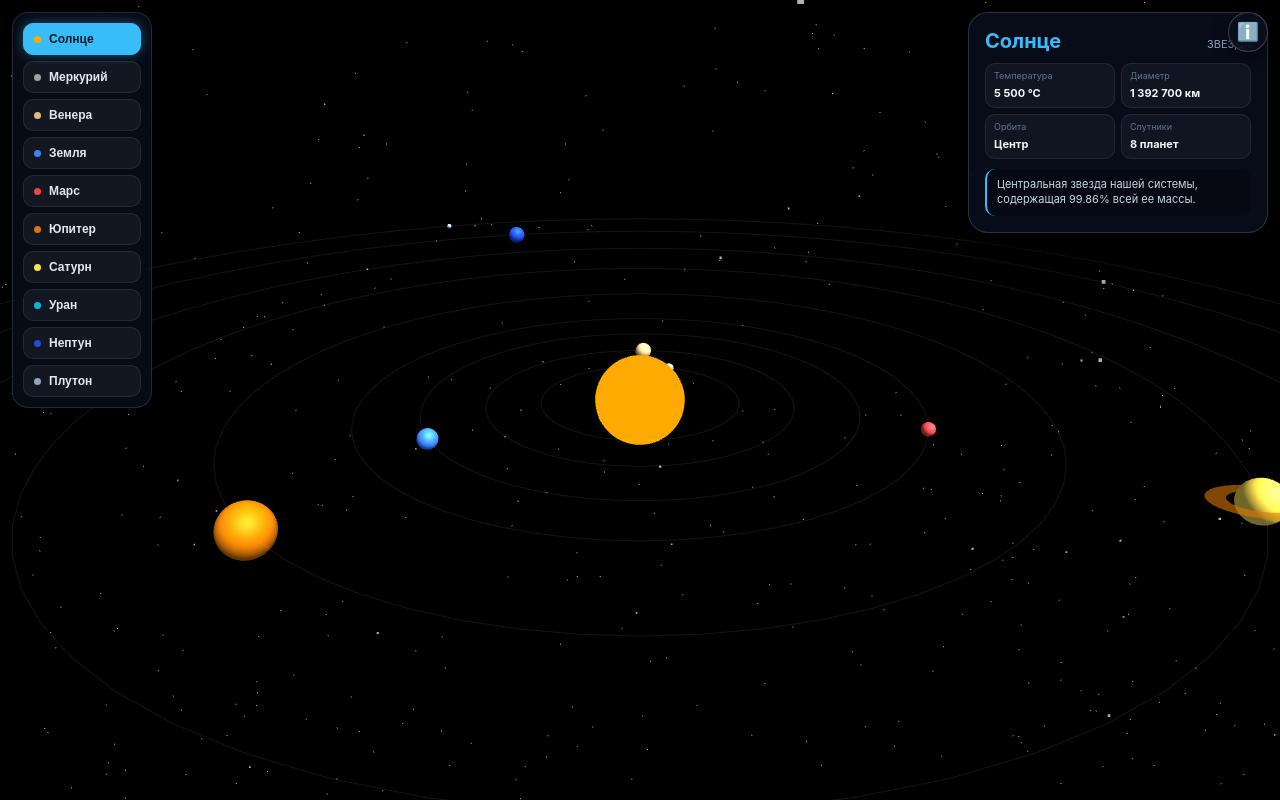
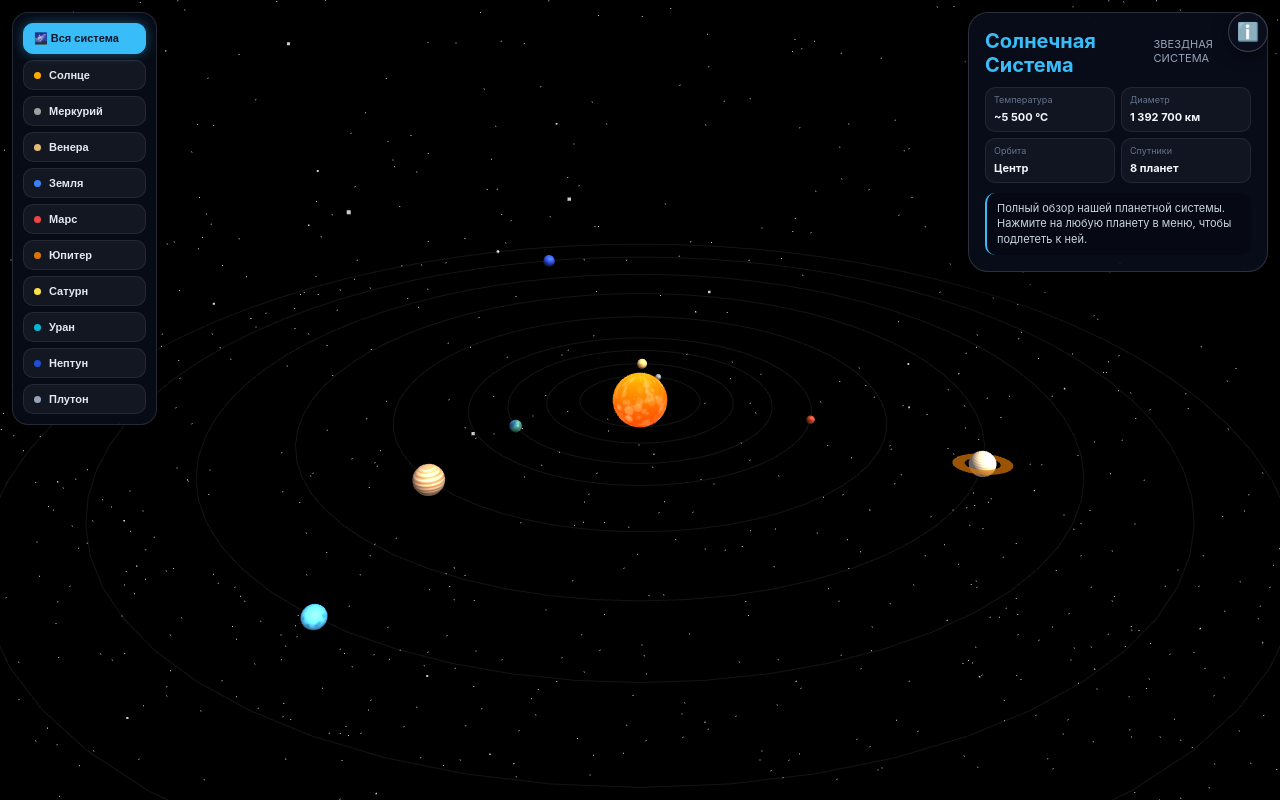
Before and after one commit to mexocoder/kahoot-cheat-web, a website: page public/index.html in a window 1280 px wide. Drawn offline with nearby package versions, Linux system fonts and the light colour scheme; animation ran at ten frames a second.

Commit message:
Update index.html

```diff
--- a/public/index.html
+++ b/public/index.html
@@ -31,7 +31,7 @@
             z-index: 1;
         }
 
-        /* Компактное меню планет слева */
+        /* Меню планет */
         .planets-menu {
             position: absolute;
             left: 12px;
@@ -45,9 +45,9 @@
             padding: 10px;
             border-radius: 16px;
             border: 1px solid rgba(255, 255, 255, 0.12);
-            max-height: calc(100vh - 120px);
+            max-height: calc(100vh - 100px);
             overflow-y: auto;
-            width: 130px;
+            width: 135px;
         }
 
         .planets-menu::-webkit-scrollbar {
@@ -64,7 +64,7 @@
             color: #e2e8f0;
             padding: 8px 10px;
             border-radius: 10px;
-            font-size: 12px;
+            font-size: 11px;
             font-weight: 600;
             cursor: pointer;
             text-align: left;
@@ -93,7 +93,7 @@
             flex-shrink: 0;
         }
 
-        /* Кнопка переключения инфо-панели */
+        /* Кнопка скрыть/показать инфо */
         .toggle-info-btn {
             position: absolute;
             top: 12px;
@@ -115,7 +115,7 @@
             box-shadow: 0 4px 15px rgba(0,0,0,0.5);
         }
 
-        /* Панель информации (компактный адаптивный дизайн) */
+        /* Панель информации */
         .info-panel {
             position: absolute;
             right: 12px;
@@ -199,7 +199,7 @@
                 width: 300px;
             }
             .planets-menu {
-                width: 140px;
+                width: 145px;
             }
         }
     </style>
@@ -210,22 +210,19 @@
 
 <div id="webgl-container"></div>
 
-<!-- Кнопка скрыть/показать инфо -->
 <button class="toggle-info-btn" id="toggleInfo">ℹ️</button>
 
-<!-- Меню планет -->
 <div class="planets-menu" id="planetsMenu"></div>
 
-<!-- Панель информации -->
 <div class="info-panel" id="infoPanel">
     <div class="info-header">
-        <h2 id="pName">Солнце</h2>
-        <span class="subtitle" id="pType">Звезда</span>
+        <h2 id="pName">Солнечная Система</h2>
+        <span class="subtitle" id="pType">Звездная система</span>
     </div>
     <div class="info-grid">
         <div class="stat-card">
             <span class="label">Температура</span>
-            <span class="val" id="pTemp">5 500 °C</span>
+            <span class="val" id="pTemp">~5 500 °C</span>
         </div>
         <div class="stat-card">
             <span class="label">Диаметр</span>
@@ -241,12 +238,100 @@
         </div>
     </div>
     <p class="description" id="pDesc">
-        Центральная звезда нашей системы, содержащая 99.86% всей ее массы.
+        Полный обзор нашей планетной системы. Нажмите на любую планету в меню, чтобы подлететь к ней.
     </p>
 </div>
 
 <script>
+    // Генератор процедурных текстур для планет
+    function generateTexture(type) {
+        const canvas = document.createElement('canvas');
+        canvas.width = 512;
+        canvas.height = 256;
+        const ctx = canvas.getContext('2d');
+
+        if (type === 'sun') {
+            const grad = ctx.createLinearGradient(0, 0, 0, 256);
+            grad.addColorStop(0, '#ffcc00');
+            grad.addColorStop(0.5, '#ff6600');
+            grad.addColorStop(1, '#ff3300');
+            ctx.fillStyle = grad;
+            ctx.fillRect(0, 0, 512, 256);
+
+            for (let i = 0; i < 400; i++) {
+                ctx.fillStyle = `rgba(255, 255, 200, ${Math.random() * 0.3})`;
+                ctx.beginPath();
+                ctx.arc(Math.random() * 512, Math.random() * 256, Math.random() * 15, 0, Math.PI * 2);
+                ctx.fill();
+            }
+        } else if (type === 'earth') {
+            ctx.fillStyle = '#1c4273';
+            ctx.fillRect(0, 0, 512, 256);
+            ctx.fillStyle = '#2d6a4f';
+            for (let i = 0; i < 40; i++) {
+                ctx.beginPath();
+                ctx.arc(Math.random() * 512, Math.random() * 256, Math.random() * 40 + 10, 0, Math.PI * 2);
+                ctx.fill();
+            }
+            ctx.fillStyle = 'rgba(255, 255, 255, 0.4)';
+            for (let i = 0; i < 30; i++) {
+                ctx.fillRect(Math.random() * 512, Math.random() * 256, Math.random() * 80 + 20, Math.random() * 15 + 5);
+            }
+        } else if (type === 'jupiter') {
+            ctx.fillStyle = '#c99a65';
+            ctx.fillRect(0, 0, 512, 256);
+            for (let y = 0; y < 256; y += 12) {
+                ctx.fillStyle = (y % 24 === 0) ? '#a36d3b' : '#e0be92';
+                ctx.fillRect(0, y + (Math.sin(y)*4), 512, 8);
+            }
+            // Большое красное пятно
+            ctx.fillStyle = '#b53d27';
+            ctx.beginPath();
+            ctx.ellipse(300, 160, 30, 18, 0, 0, Math.PI * 2);
+            ctx.fill();
+        } else if (type === 'saturn') {
+            ctx.fillStyle = '#e3c896';
+            ctx.fillRect(0, 0, 512, 256);
+            for (let y = 0; y < 256; y += 8) {
+                ctx.fillStyle = (y % 16 === 0) ? '#cbb07f' : '#edd8b1';
+                ctx.fillRect(0, y, 512, 4);
+            }
+        } else if (type === 'mars') {
+            ctx.fillStyle = '#9e3820';
+            ctx.fillRect(0, 0, 512, 256);
+            ctx.fillStyle = '#732613';
+            for (let i = 0; i < 50; i++) {
+                ctx.beginPath();
+                ctx.arc(Math.random() * 512, Math.random() * 256, Math.random() * 20 + 5, 0, Math.PI * 2);
+                ctx.fill();
+            }
+        } else {
+            // Для остальных планет (кратеры/полосы)
+            const colors = {
+                mercury: ['#787878', '#525252'],
+                venus: ['#d1a25a', '#b8863b'],
+                uranus: ['#52b7d6', '#3b91aa'],
+                neptune: ['#2842a3', '#1c2f78'],
+                pluto: ['#9c8e80', '#6e6357']
+            };
+            const pair = colors[type] || ['#888888', '#555555'];
+            ctx.fillStyle = pair[0];
+            ctx.fillRect(0, 0, 512, 256);
+            ctx.fillStyle = pair[1];
+            for (let i = 0; i < 60; i++) {
+                ctx.beginPath();
+                ctx.arc(Math.random() * 512, Math.random() * 256, Math.random() * 15 + 2, 0, Math.PI * 2);
+                ctx.fill();
+            }
+        }
+
+        const texture = new THREE.CanvasTexture(canvas);
+        return texture;
+    }
+
+    // Данные планет + режим всей системы
     const celestialData = [
+        { id: 'system', name: '🌌 Вся система', type: 'Общий обзор', color: 0x38bdf8, size: 0, dist: 0, speed: 0, temp: 'Разная', sizeKm: '12 млрд км', orbit: 'Солнечная', moons: '200+', desc: 'Вид на всю Солнечную систему сверху. Все планеты вращаются по своим уникальным орбитам.' },
         { id: 'sun', name: 'Солнце', type: 'Желтый карлик', color: 0xffaa00, size: 10, dist: 0, speed: 0, temp: '5 500 °C', sizeKm: '1 392 700 км', orbit: 'Центр', moons: '8 планет', desc: 'Центральная звезда нашей системы, содержащая 99.86% всей ее массы.' },
         { id: 'mercury', name: 'Меркурий', type: 'Планета', color: 0xa0a0a0, size: 1.2, dist: 22, speed: 0.03, temp: '-180..430 °C', sizeKm: '4 879 км', orbit: '88 дней', moons: '0', desc: 'Самая близкая к Солнцу и самая маленькая планета системы.' },
         { id: 'venus', name: 'Венера', type: 'Планета', color: 0xe3bb76, size: 2.0, dist: 34, speed: 0.02, temp: '+464 °C', sizeKm: '12 104 км', orbit: '225 дней', moons: '0', desc: 'Самая горячая планета из-за плотной атмосферы и парникового эффекта.' },
@@ -262,8 +347,8 @@
     const container = document.getElementById('webgl-container');
     const scene = new THREE.Scene();
 
-    const camera = new THREE.PerspectiveCamera(45, window.innerWidth / window.innerHeight, 0.1, 1500);
-    camera.position.set(0, 80, 200);
+    const camera = new THREE.PerspectiveCamera(45, window.innerWidth / window.innerHeight, 0.1, 2000);
+    camera.position.set(0, 150, 320);
 
     const renderer = new THREE.WebGLRenderer({ antialias: true, alpha: false });
     renderer.setSize(window.innerWidth, window.innerHeight);
@@ -273,28 +358,27 @@
     const controls = new THREE.OrbitControls(camera, renderer.domElement);
     controls.enableDamping = true;
     controls.dampingFactor = 0.05;
-    controls.maxDistance = 500;
+    controls.maxDistance = 700;
 
-    // Освещение (мягкий свет, чтобы планеты не выгорали в белый)
-    const ambientLight = new THREE.AmbientLight(0x404050, 1.8);
+    const ambientLight = new THREE.AmbientLight(0x555566, 1.5);
     scene.add(ambientLight);
 
     const dirLight = new THREE.DirectionalLight(0xffffff, 1.2);
     dirLight.position.set(5, 10, 7);
     scene.add(dirLight);
 
-    // Звездное небо
+    // Звездный фон
     function createStars() {
         const geometry = new THREE.BufferGeometry();
-        const count = 3000;
+        const count = 3500;
         const positions = new Float32Array(count * 3);
         for (let i = 0; i < count * 3; i += 3) {
-            positions[i] = (Math.random() - 0.5) * 1000;
-            positions[i+1] = (Math.random() - 0.5) * 1000;
-            positions[i+2] = (Math.random() - 0.5) * 1000;
+            positions[i] = (Math.random() - 0.5) * 1200;
+            positions[i+1] = (Math.random() - 0.5) * 1200;
+            positions[i+2] = (Math.random() - 0.5) * 1200;
         }
         geometry.setAttribute('position', new THREE.BufferAttribute(positions, 3));
-        const material = new THREE.PointsMaterial({ size: 1.0, color: 0xffffff, transparent: true, opacity: 0.7 });
+        const material = new THREE.PointsMaterial({ size: 1.0, color: 0xffffff, transparent: true, opacity: 0.8 });
         scene.add(new THREE.Points(geometry, material));
     }
     createStars();
@@ -305,35 +389,39 @@
     const targetCameraPos = new THREE.Vector3();
     const targetLookAt = new THREE.Vector3();
 
-    // Создание планет
+    // Создание 3D тел
     celestialData.forEach((data) => {
+        if (data.id === 'system') {
+            celestialObjects.push({ data: data, mesh: null });
+            return;
+        }
+
         const pivot = new THREE.Group();
         scene.add(pivot);
 
         let mesh;
+        const texture = generateTexture(data.id);
+
         if (data.id === 'sun') {
             const geo = new THREE.SphereGeometry(data.size, 32, 32);
-            const mat = new THREE.MeshBasicMaterial({ color: data.color });
+            const mat = new THREE.MeshBasicMaterial({ map: texture });
             mesh = new THREE.Mesh(geo, mat);
         } else {
             const geo = new THREE.SphereGeometry(data.size, 32, 32);
-            // Используем PhongMaterial для красивого объёмного блеска
             const mat = new THREE.MeshPhongMaterial({
-                color: data.color,
-                shininess: 15,
-                flatShading: false
+                map: texture,
+                shininess: 10
             });
             mesh = new THREE.Mesh(geo, mat);
 
             if (data.id === 'saturn') {
-                const ringGeo = new THREE.RingGeometry(data.size * 1.3, data.size * 2.1, 32);
-                const ringMat = new THREE.MeshBasicMaterial({ color: 0xd97706, side: THREE.DoubleSide, transparent: true, opacity: 0.6 });
+                const ringGeo = new THREE.RingGeometry(data.size * 1.3, data.size * 2.2, 32);
+                const ringMat = new THREE.MeshBasicMaterial({ color: 0xd97706, side: THREE.DoubleSide, transparent: true, opacity: 0.7 });
                 const ring = new THREE.Mesh(ringGeo, ringMat);
                 ring.rotation.x = Math.PI / 2.2;
                 mesh.add(ring);
             }
 
-            // Орбитальная линия
             const orbitGeo = new THREE.BufferGeometry();
             const points = [];
             for (let i = 0; i <= 64; i++) {
@@ -356,12 +444,18 @@
         });
     });
 
-    // Меню выбора
+    // Генерация меню
     const menuEl = document.getElementById('planetsMenu');
     celestialData.forEach((data, index) => {
         const btn = document.createElement('button');
         btn.className = `menu-btn ${index === 0 ? 'active' : ''}`;
+
+        if (data.id === 'system') {
+            btn.innerHTML = `${data.name}`;
+        } else {
             btn.innerHTML = `<span class="dot" style="background-color: #${data.color.toString(16).padStart(6, '0')}"></span> ${data.name}`;
+        }
+
         btn.addEventListener('click', () => selectPlanet(index));
         menuEl.appendChild(btn);
     });
@@ -385,34 +479,45 @@
         isTransitioning = true;
     }
 
+    // Стартуем с режима всей системы
     selectedObject = celestialObjects[0];
 
-    // Кнопка свернуть/развернуть инфо
     const infoPanel = document.getElementById('infoPanel');
     document.getElementById('toggleInfo').addEventListener('click', () => {
         infoPanel.classList.toggle('hidden');
     });
 
-    // Анимация
     function animate() {
         requestAnimationFrame(animate);
 
         celestialObjects.forEach(obj => {
-            if (obj.data.speed > 0) {
+            if (obj.mesh && obj.data.speed > 0) {
                 obj.angle += obj.data.speed * 0.2;
                 obj.mesh.position.x = Math.cos(obj.angle) * obj.data.dist;
                 obj.mesh.position.z = Math.sin(obj.angle) * obj.data.dist;
             }
+            if (obj.mesh) {
                 obj.mesh.rotation.y += 0.008;
+            }
         });
 
         if (selectedObject) {
+            if (selectedObject.data.id === 'system') {
+                // Вид на всю систему
+                targetCameraPos.set(0, 180, 260);
+                targetLookAt.set(0, 0, 0);
+            } else {
                 const worldPos = new THREE.Vector3();
                 selectedObject.mesh.getWorldPosition(worldPos);
 
-            // Оптимальный отступ под экран
                 const isMobile = window.innerWidth < 600;
-            const distMultiplier = isMobile ? 5.5 : 4.0;
+                let distMultiplier = isMobile ? 5.5 : 4.0;
+
+                // Специальный отступ для Солнца
+                if (selectedObject.data.id === 'sun') {
+                    distMultiplier = isMobile ? 7.5 : 5.5;
+                }
+
                 const offsetDistance = selectedObject.data.size * distMultiplier + 10;
 
                 targetCameraPos.set(
@@ -421,16 +526,17 @@
                     worldPos.z + offsetDistance * 0.7
                 );
                 targetLookAt.copy(worldPos);
+            }
 
             if (isTransitioning) {
                 camera.position.lerp(targetCameraPos, 0.05);
                 controls.target.lerp(targetLookAt, 0.05);
 
-                if (camera.position.distanceTo(targetCameraPos) < 0.5) {
+                if (camera.position.distanceTo(targetCameraPos) < 0.8) {
                     isTransitioning = false;
                 }
-            } else {
-                controls.target.copy(worldPos);
+            } else if (selectedObject.mesh) {
+                controls.target.copy(targetLookAt);
             }
         }
 
```
Lines whose indentation alone changed are shown as unchanged.
